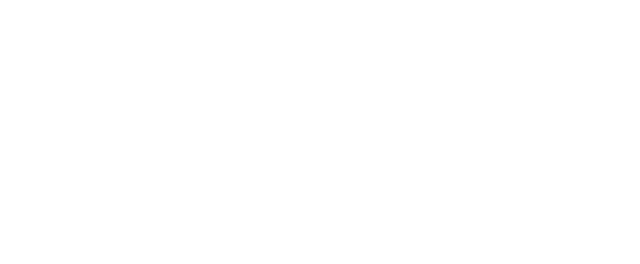
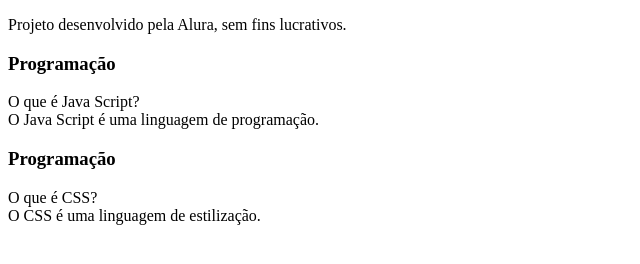
Before and after one commit to Celol3al/marcelinho.02, a plain HTML site: page index.html in a window 1280 px wide. Shown: the whole page, without its empty margins (0-640 px from the left). Drawn offline with Linux system fonts and the light colour scheme.

Commit message:
Update index.html

```diff
--- a/index.html
+++ b/index.html
@@ -9,3 +9,41 @@
 
 </body>
 </html>
+<html lang="pt-br">
+<head>
+  <meta charset="UTF-8">
+    <meta name="viewport" content="width=device-width, initial-scale=1.0">
+    <title>Flashcard</title>
+    <main>
+
+    </main>
+    <footer>
+        <p>Projeto desenvolvido pela Alura, sem fins lucrativos.</p>
+    </footer>
+    <main>
+    <section id= “container”>
+
+</section>
+        <article class="cartao">
+                <div class="cartao__conteudo">
+
+                </div>
+            </article>
+        <h3> Programação </h3>
+        <div class="cartao__conteudo__pergunta">
+O que é Java Script?
+</div><div class="cartao__conteudo__resposta">
+O Java Script é uma linguagem de programação.
+</div>
+<article class="cartao">
+        <div class="cartao__conteudo">
+                <h3> Programação </h3>
+                      <div class="cartao__conteudo__pergunta">
+                            O que é CSS?
+                        </div>
+                       <div class="cartao__conteudo__resposta">
+                            O CSS é uma linguagem de estilização.
+                         </div>
+                        </div>
+
+         </article>
```
